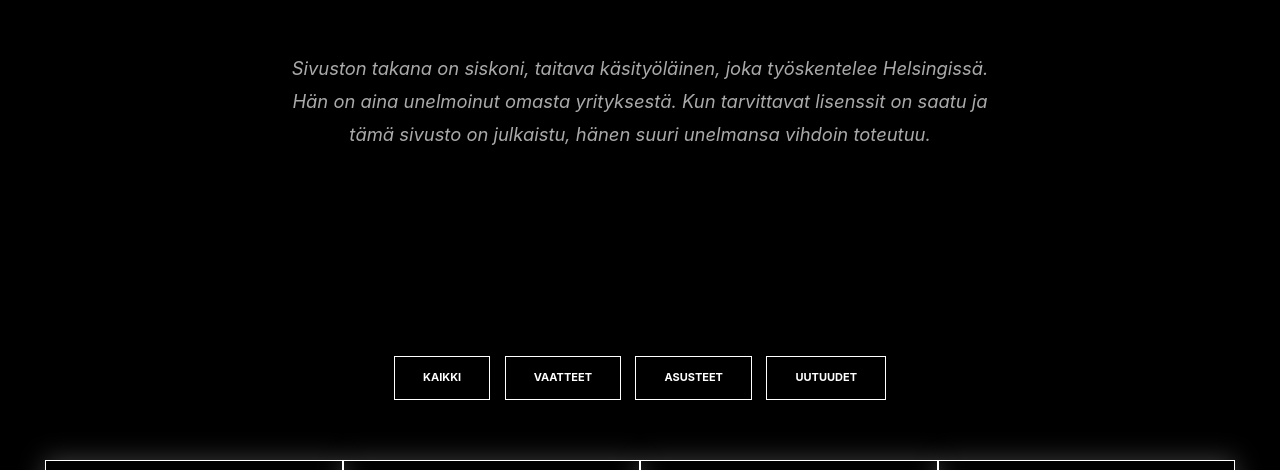
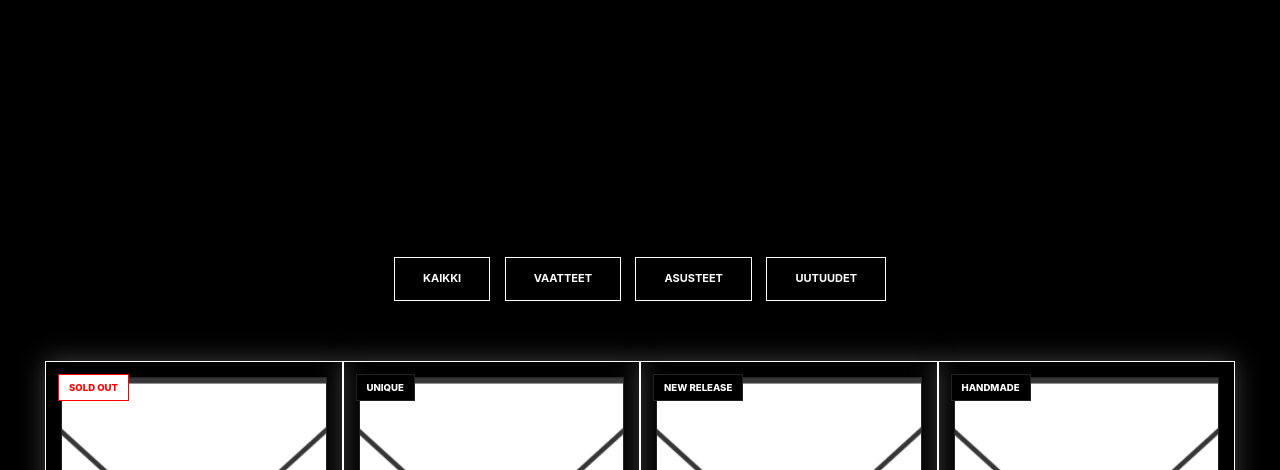
Before and after one commit to fadoficial/harjoitusty-, a plain HTML site: page index.html in a window 1280 px wide. Shown: the part 319-789 px from the top of the page. Drawn offline with Linux system fonts and the light colour scheme.

Commit message:
index.html

```diff
--- a/index.html
+++ b/index.html
@@ -141,11 +141,6 @@
         <div class="container">
             <h1>UNQ ARCHIVE</h1>
             <div class="story-section">
-                <p>
-                    Sivuston takana on siskoni, taitava käsityöläinen, joka työskentelee Helsingissä.
-                    Hän on aina unelmoinut omasta yrityksestä. Kun tarvittavat lisenssit on saatu ja tämä sivusto
-                    on julkaistu, hänen suuri unelmansa vihdoin toteutuu.
-                </p>
             </div>
         </div>
     </section>
```
